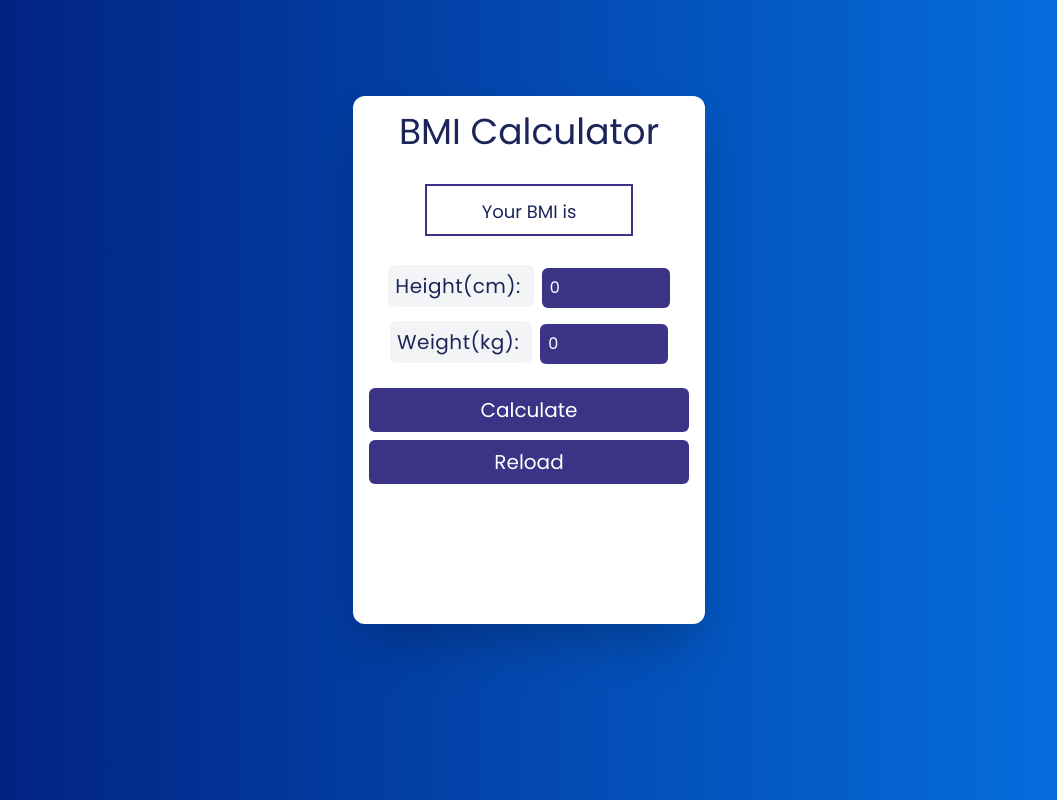
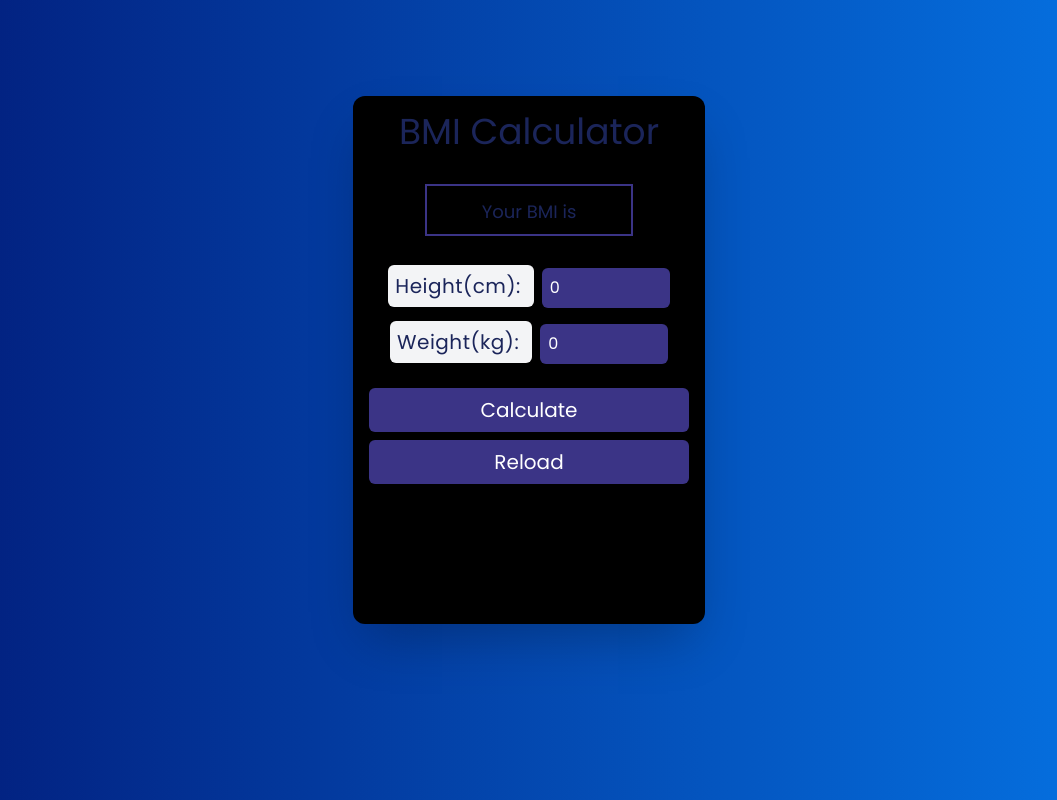
Before and after one commit to nesathanozturk/bmi-calculator, a React (Create React App) app: page / in a window 1280 px wide. Shown: the whole page, without its empty margins (111-1168 px from the left). Built offline with nearby package versions, Linux system fonts and the light colour scheme.

Commit message:
Update App.js

```diff
--- a/src/App.js
+++ b/src/App.js
@@ -33,7 +33,7 @@ function App() {
 
   return (
     <div className="App w-full h-screen flex flex-col items-center text-[#1B255A] text-center font-poppins">
-      <div className="container bg-white w-[22rem] h-[33rem] my-24 mx-auto rounded-xl shadow-2xl">
+      <div className="container bg-black w-[22rem] h-[33rem] my-24 mx-auto rounded-xl shadow-2xl">
         <h1 className="text-4xl mt-4 mb-8">BMI Calculator</h1>
         <div className="result w-52 mt-4 p-2 mx-auto border-2 border-[#3B3486]">
           <Result bmi={bmi} message={message} />
```
